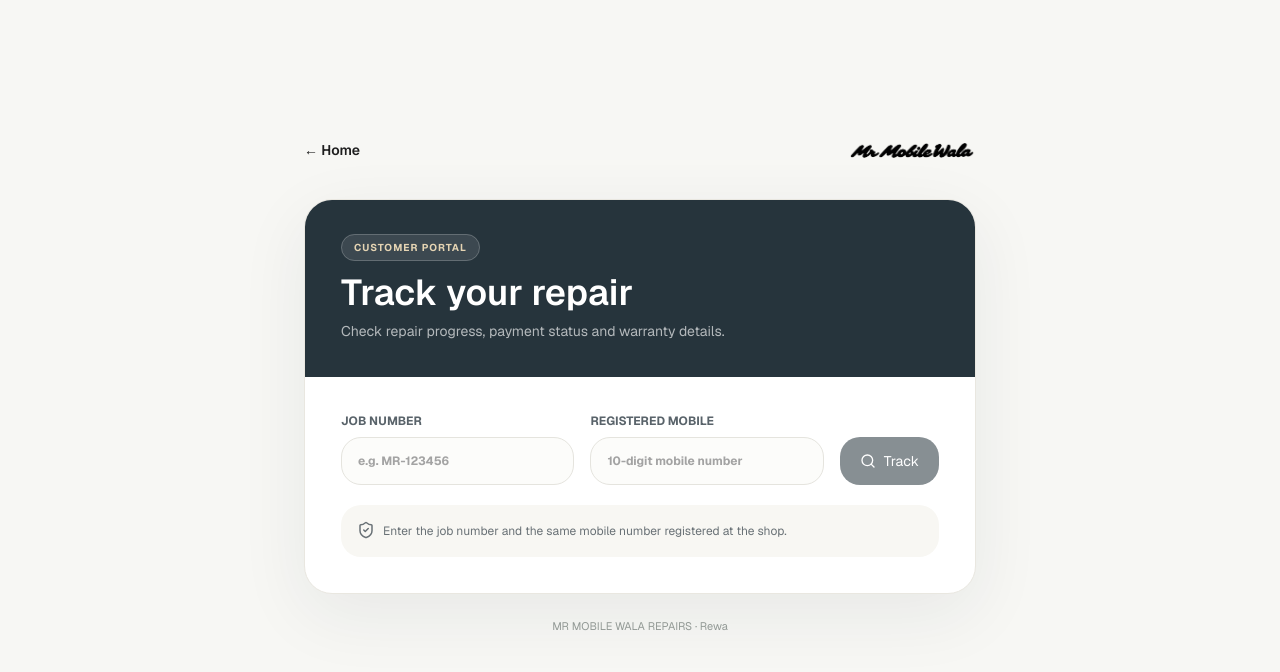
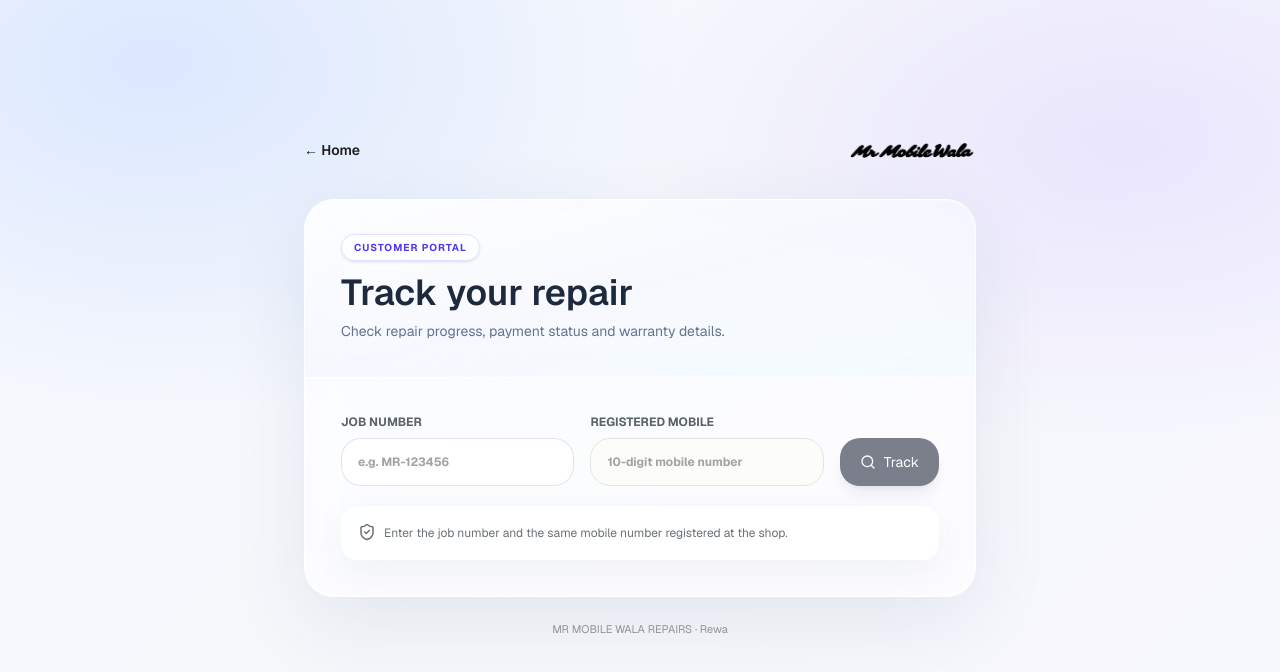
Before and after one commit to ShahbajKhan05/mr-mobile-wala-repairs, a Next.js app: page /track in a window 1280 px wide. Shown: the top 672 px of the page. Built offline with nearby package versions, Linux system fonts and the light colour scheme.

Commit message:
Apply seven-day warranty and glass customer UI

```diff
--- a/src/app/track/CustomerRepairTracker.tsx
+++ b/src/app/track/CustomerRepairTracker.tsx
@@ -37,26 +37,26 @@ export default function CustomerRepairTracker() {
   }
 
   const active = job ? stages.findIndex((stage) => stage.value === job.status) : -1;
-  return <main className="min-h-screen bg-[#F7F7F4] px-4 pb-14 pt-28 sm:px-6 sm:pt-32">
+  return <main className="min-h-screen glass-page px-4 pb-14 pt-28 sm:px-6 sm:pt-32">
     <div className="mx-auto max-w-2xl">
       <header className="mb-7 flex items-center justify-between"><a href="/" className="text-sm font-semibold text-[#59636A]">← Home</a><Image src="/mr-mobile-wala-logo.png" alt="MR MOBILE WALA REPAIRS" width={170} height={58} className="h-auto w-32 object-contain" priority /></header>
-      <section className="overflow-hidden rounded-[28px] border border-[#E9E7E0] bg-white shadow-[0_20px_70px_rgba(32,43,50,0.07)]">
-        <div className="bg-[#26343C] px-6 py-9 text-white sm:px-9"><span className="rounded-full border border-white/20 bg-white/10 px-3 py-1.5 text-[10px] font-bold uppercase tracking-widest text-[#E5D4B3]">Customer Portal</span><h1 className="mt-4 text-3xl font-semibold sm:text-4xl">Track your repair</h1><p className="mt-2 text-sm text-white/65">Check repair progress, payment status and warranty details.</p></div>
+      <section className="overflow-hidden glass-panel rounded-[30px] shadow-[0_24px_80px_rgba(44,62,100,0.10)]">
+        <div className="border-b border-white/50 bg-gradient-to-br from-white/55 via-indigo-50/50 to-sky-50/60 px-6 py-9 text-slate-800 backdrop-blur-2xl sm:px-9"><span className="rounded-full border border border-indigo-200/60 bg-white/65 px-3 py-1.5 text-[10px] font-bold uppercase tracking-widest text-indigo-600 shadow-sm">Customer Portal</span><h1 className="mt-4 text-3xl font-semibold sm:text-4xl">Track your repair</h1><p className="mt-2 text-sm text-slate-500">Check repair progress, payment status and warranty details.</p></div>
         <div className="p-6 sm:p-9">
           <form onSubmit={submit} className="grid gap-4 sm:grid-cols-[1fr_1fr_auto] sm:items-end">
-            <label className="block text-xs font-bold text-[#59636A]">JOB NUMBER<input value={jobNumber} onChange={(e) => setJobNumber(e.target.value.toUpperCase())} placeholder="e.g. MR-123456" required className="mt-2 h-12 w-full rounded-xl border border-[#E5E4DE] bg-[#FCFCFA] px-4 text-sm text-[#202B32] outline-none focus:border-[#B69A69]" /></label>
+            <label className="block text-xs font-bold text-[#59636A]">JOB NUMBER<input value={jobNumber} onChange={(e) => setJobNumber(e.target.value.toUpperCase())} placeholder="e.g. MR-123456" required className="mt-2 h-12 w-full glass-input rounded-xl px-4 text-sm text-slate-800 outline-none" /></label>
             <label className="block text-xs font-bold text-[#59636A]">REGISTERED MOBILE<input value={phone} onChange={(e) => setPhone(e.target.value.replace(/\D/g, "").slice(0, 10))} placeholder="10-digit mobile number" inputMode="numeric" required className="mt-2 h-12 w-full rounded-xl border border-[#E5E4DE] bg-[#FCFCFA] px-4 text-sm text-[#202B32] outline-none focus:border-[#B69A69]" /></label>
-            <button disabled={loading || phone.length !== 10 || !jobNumber.trim()} className="inline-flex h-12 items-center justify-center gap-2 rounded-xl bg-[#26343C] px-5 text-sm font-bold text-white disabled:opacity-50"><Search size={16} />{loading ? "Checking…" : "Track"}</button>
+            <button disabled={loading || phone.length !== 10 || !jobNumber.trim()} className="inline-flex h-12 items-center justify-center gap-2 rounded-xl bg-slate-900 px-5 text-sm font-bold text-white shadow-lg shadow-indigo-950/15 transition hover:-translate-y-0.5 hover:bg-indigo-700 disabled:opacity-50"><Search size={16} />{loading ? "Checking…" : "Track"}</button>
           </form>
           {error && <p role="alert" className="mt-4 rounded-xl bg-red-50 p-3 text-sm text-red-700">{error}</p>}
-          {!job && !error && <p className="mt-5 flex gap-2 rounded-xl bg-[#F8F7F3] p-4 text-xs leading-5 text-[#697176]"><ShieldCheck size={18} className="shrink-0" />Enter the job number and the same mobile number registered at the shop.</p>}
+          {!job && !error && <p className="mt-5 flex gap-2 glass-card rounded-2xl p-4 text-xs leading-5 text-[#697176]"><ShieldCheck size={18} className="shrink-0" />Enter the job number and the same mobile number registered at the shop.</p>}
           {job && <div aria-live="polite" className="mt-8 space-y-5">
             <div className="flex flex-wrap items-center justify-between gap-3 border-b border-[#EEEDE8] pb-5"><div><p className="text-[10px] font-bold uppercase tracking-widest text-[#92784F]">Repair found</p><h2 className="mt-1 text-xl font-extrabold text-[#202B32]">{job.customerName}</h2><p className="mt-1 text-xs text-[#737B7E]">#{job.jobNumber} · {date(job.createdAt)}</p></div><span className="rounded-full bg-[#EEF4F0] px-3 py-1.5 text-xs font-bold text-[#356B4D]">{job.status === "Ready" ? "Ready for pickup" : job.status}</span></div>
-            <div className="grid grid-cols-2 gap-3"><div className="rounded-2xl border border-[#EEEDE8] p-4"><Smartphone className="text-[#92784F]" /><p className="mt-2 text-[10px] font-bold text-[#929995]">DEVICE</p><p className="mt-1 text-sm font-bold text-[#26343C]">{job.brand} {job.model}</p></div><div className="rounded-2xl border border-[#EEEDE8] p-4"><Wrench className="text-[#92784F]" /><p className="mt-2 text-[10px] font-bold text-[#929995]">REPAIR ISSUE</p><p className="mt-1 text-sm font-bold text-[#26343C]">{job.problem}</p></div></div>
-            <section className="rounded-2xl border border-[#EEEDE8] p-5"><h3 className="text-sm font-extrabold text-[#26343C]">Repair progress</h3><div className="mt-5">{stages.map((stage, index) => { const Icon = stage.icon; const done = active >= index; return <div key={stage.value} className="flex gap-3"><div className="flex flex-col items-center"><span className={"flex h-10 w-10 items-center justify-center rounded-full " + (done ? "bg-[#EAF2EC] text-[#397451]" : "bg-[#F1F1ED] text-[#A5AAA5]")}><Icon size={18} /></span>{index < 3 && <span className={"my-1 min-h-8 w-px " + (active > index ? "bg-[#8BB99A]" : "bg-[#E8E8E2]")} />}</div><div className="pb-6"><p className={"text-sm font-bold " + (done ? "text-[#26343C]" : "text-[#A5AAA5]")}>{stage.label}{active === index ? " · Current" : ""}</p></div></div>; })}</div></section>
+            <div className="grid grid-cols-2 gap-3"><div className="glass-card rounded-2xl p-4"><Smartphone className="text-[#92784F]" /><p className="mt-2 text-[10px] font-bold text-[#929995]">DEVICE</p><p className="mt-1 text-sm font-bold text-[#26343C]">{job.brand} {job.model}</p></div><div className="rounded-2xl border border-[#EEEDE8] p-4"><Wrench className="text-[#92784F]" /><p className="mt-2 text-[10px] font-bold text-[#929995]">REPAIR ISSUE</p><p className="mt-1 text-sm font-bold text-[#26343C]">{job.problem}</p></div></div>
+            <section className="glass-card rounded-2xl p-5"><h3 className="text-sm font-extrabold text-[#26343C]">Repair progress</h3><div className="mt-5">{stages.map((stage, index) => { const Icon = stage.icon; const done = active >= index; return <div key={stage.value} className="flex gap-3"><div className="flex flex-col items-center"><span className={"flex h-10 w-10 items-center justify-center rounded-full " + (done ? "bg-[#EAF2EC] text-[#397451]" : "bg-[#F1F1ED] text-[#A5AAA5]")}><Icon size={18} /></span>{index < 3 && <span className={"my-1 min-h-8 w-px " + (active > index ? "bg-[#8BB99A]" : "bg-[#E8E8E2]")} />}</div><div className="pb-6"><p className={"text-sm font-bold " + (done ? "text-[#26343C]" : "text-[#A5AAA5]")}>{stage.label}{active === index ? " · Current" : ""}</p></div></div>; })}</div></section>
             <div className="grid grid-cols-2 gap-3"><div className="rounded-2xl bg-[#F8F7F3] p-4"><p className="text-[10px] font-bold text-[#8A918D]">ESTIMATED COST</p><p className="mt-2 flex items-center text-xl font-extrabold text-[#26343C]"><IndianRupee size={18} />{job.estimate.toLocaleString("en-IN")}</p></div><div className="rounded-2xl bg-[#F8F7F3] p-4"><p className="text-[10px] font-bold text-[#8A918D]">PAYMENT</p><p className="mt-2 text-sm font-extrabold text-[#26343C]">{job.paymentStatus}</p></div></div>
-            {job.status === "Ready" && <div className="rounded-2xl border border-[#E8E0CE] bg-[#FBF8F1] p-5"><h3 className="text-sm font-extrabold text-[#80663B]">Your phone is ready!</h3><p className="mt-2 text-xs text-[#777064]">Please contact the shop to arrange pickup.</p></div>}
-            {job.paymentStatus === "Paid" && job.warrantyDays > 0 && <div className="rounded-2xl border border-emerald-100 bg-emerald-50 p-5"><h3 className="flex items-center gap-2 text-sm font-extrabold text-emerald-800"><ShieldCheck size={18} />{job.warrantyDays}-day digital warranty active</h3><p className="mt-2 text-xs text-emerald-800/80">Valid {date(job.warrantyStartDate)} – {date(job.warrantyEndDate)}</p></div>}
+            {job.status === "Ready" && <div className="glass-card rounded-2xl p-5"><h3 className="text-sm font-extrabold text-[#80663B]">Your phone is ready!</h3><p className="mt-2 text-xs text-[#777064]">Please contact the shop to arrange pickup.</p></div>}
+            {job.paymentStatus === "Paid" && job.warrantyDays > 0 && <div className="glass-card rounded-2xl p-5"><h3 className="flex items-center gap-2 text-sm font-extrabold text-emerald-800"><ShieldCheck size={18} />{job.warrantyDays}-day digital warranty active</h3><p className="mt-2 text-xs text-emerald-800/80">Valid {date(job.warrantyStartDate)} – {date(job.warrantyEndDate)}</p></div>}
             {!!job.events.length && <section className="rounded-2xl border border-[#EEEDE8] p-5"><h3 className="text-sm font-extrabold text-[#26343C]">Update history</h3><div className="mt-4 space-y-4">{[...job.events].reverse().map((item, i) => <div key={item.created_at + i} className="flex gap-3"><Clock3 size={16} className="mt-0.5 text-[#92784F]" /><div><p className="text-xs font-semibold text-[#3E494D]">{item.description}</p><p className="mt-1 text-[10px] text-[#969D99]">{date(item.created_at)}</p></div></div>)}</div></section>}
           </div>}
         </div>
```
